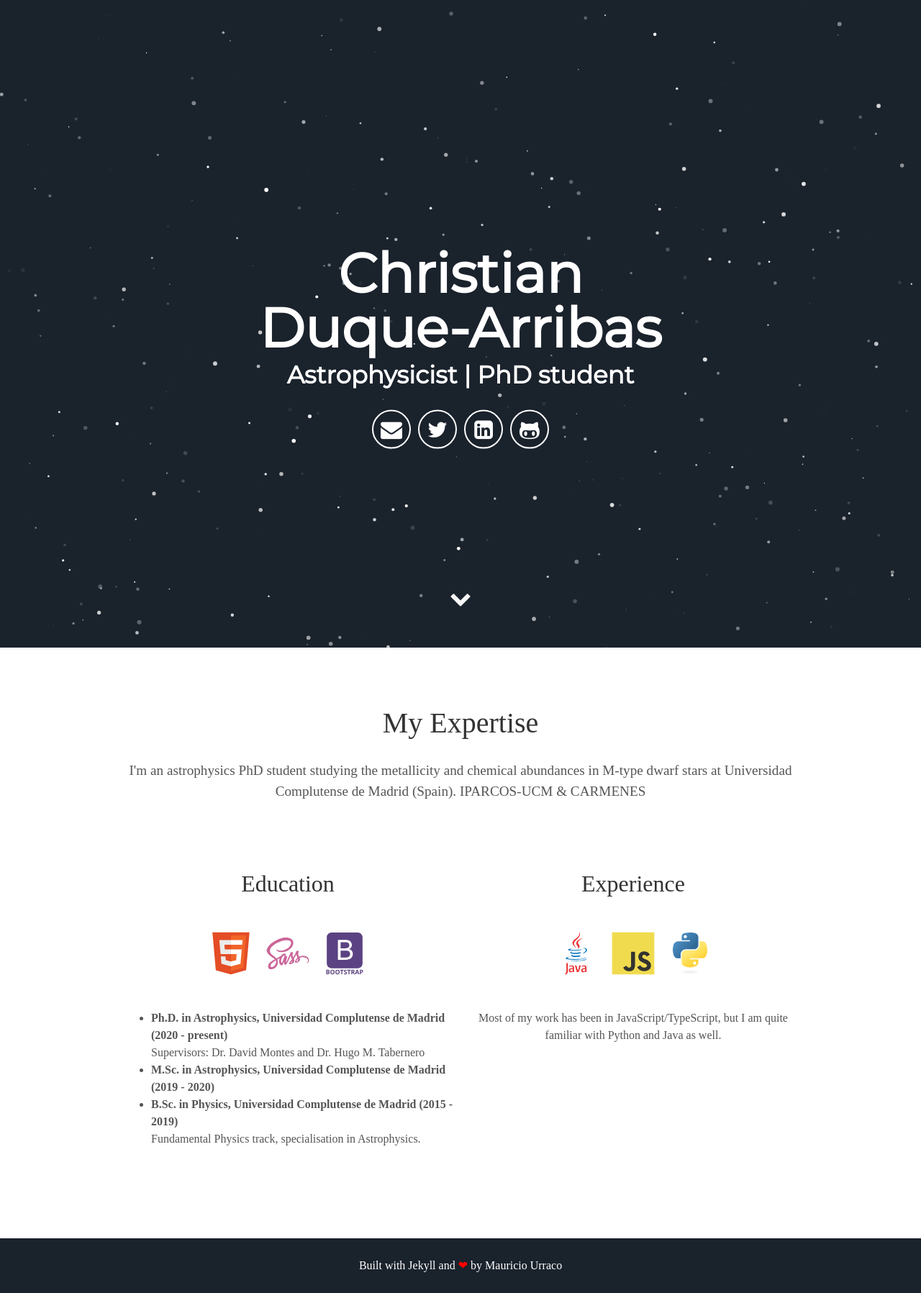
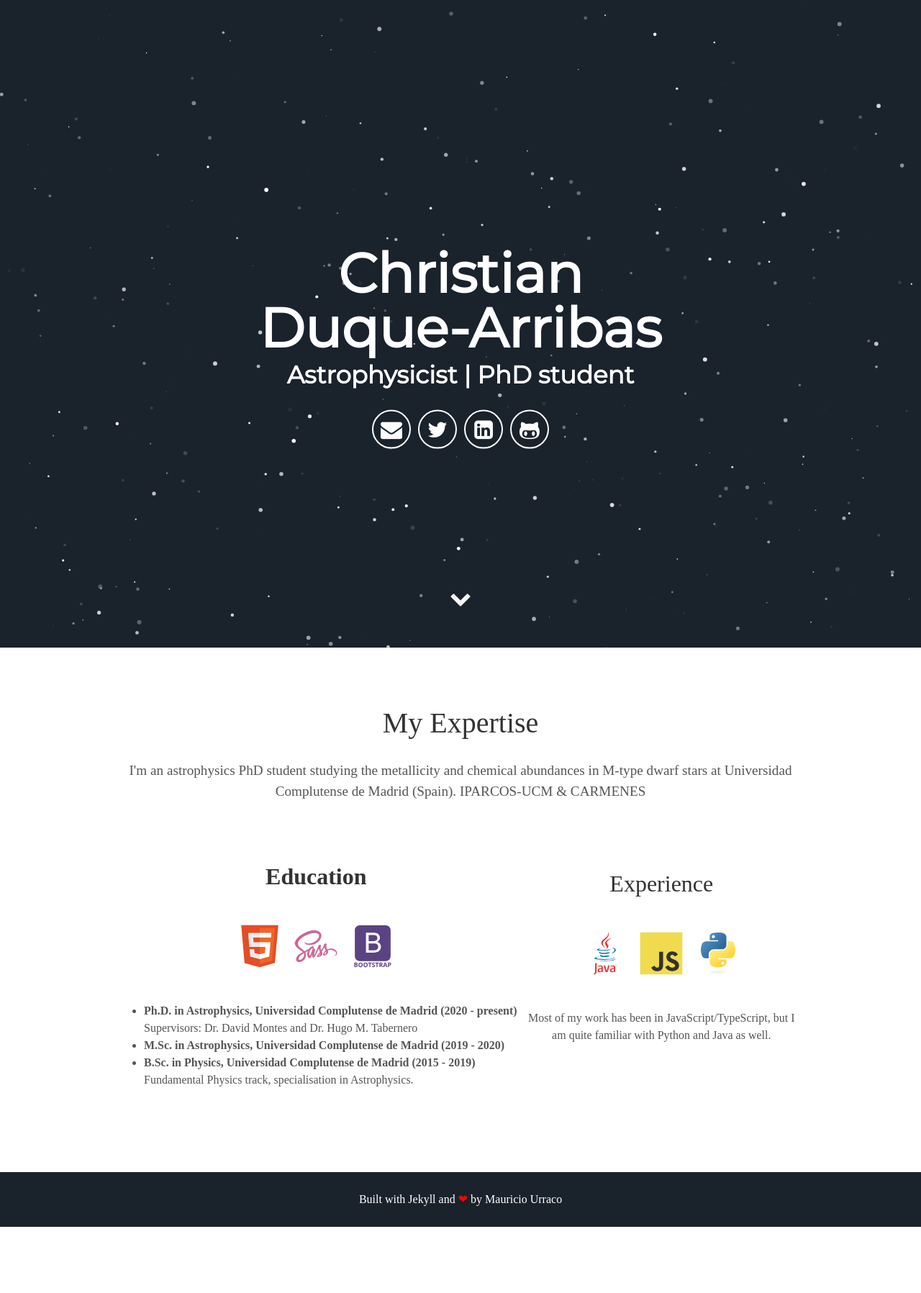
Before and after one commit to chrduque/chrduque.github.io, a Jekyll site: the page built from index.html, in a window 1280 px wide. Shown: the whole page at 72% size. Built offline with Jekyll 4.4.1, drawn with Linux system fonts in a browser that asks for light colours; some web fonts are replaced; after the commit the page ends 1705 px from its top, so only the background shows below that.

Commit message:
Update about.html

```diff
--- a/_includes/about.html
+++ b/_includes/about.html
@@ -3,7 +3,7 @@
   <p>{{ site.user_description }}</p>
 </div>
 <div class="user">
-  <div class="tech">
+  <div>
     <h2>Education</h2>
     <svg viewBox="0 0 128 128">
       <path fill="#E44D26" d="M19.037 113.876l-10.005-112.215h109.936l-10.016 112.198-45.019 12.48z"></path><path fill="#F16529" d="M64 116.8l36.378-10.086 8.559-95.878h-44.937z"></path><path fill="#EBEBEB" d="M64 52.455h-18.212l-1.258-14.094h19.47v-13.762h-34.511l.33 3.692 3.382 37.927h30.799zM64 88.198l-.061.017-15.327-4.14-.979-10.975h-13.817l1.928 21.609 28.193 7.826.063-.017z"></path><path fill="#fff" d="M63.952 52.455v13.763h16.947l-1.597 17.849-15.35 4.143v14.319l28.215-7.82.207-2.325 3.234-36.233.335-3.696h-3.708zM63.952 24.599v13.762h33.244l.276-3.092.628-6.978.329-3.692z"></path>
```
